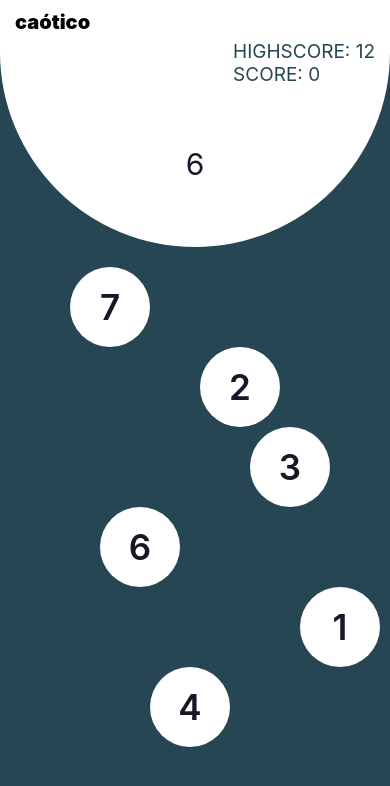
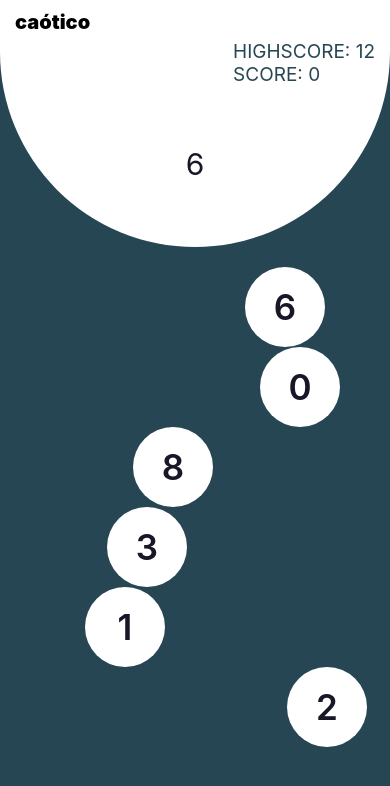
Before and after one commit to yahayaohinoyi/ca-tico, a React Native app: screen / in a window 390 px wide. Shown: the top 786 px of the page. Built offline with nearby package versions, Linux system fonts and the light colour scheme.

Commit message:
I'd try to change my stack to the regular sort

```diff
--- a/App.js
+++ b/App.js
@@ -15,6 +15,8 @@ import {
   Text,
   StatusBar,
 } from 'react-native';
+import {useEffect, useState} from 'react'
+import firebase from 'firebase'
 
 import CustomButton from './components/button'
 import Card from './components/card'
@@ -23,6 +25,33 @@ import Home from './screens/home'
 import GameScreen from './screens/game'
 
 const App: () => React$Node = () => {
+  const [data, setData] = useState({})
+
+
+  useEffect(() => {
+    // const firebaseConfig = {
+    //   apiKey: "AIzaSyApb-7v_tDdCY3unQZgIIaFRizBPlLPwFU",
+    //   authDomain: "caotico-b8650.firebaseapp.com",
+    //   databaseURL: "https://caotico-b8650.firebaseio.com",
+    //   projectId: "caotico-b8650",
+    //   storageBucket: "caotico-b8650.appspot.com",
+    //   messagingSenderId: "785688806738",
+    //   appId: "1:785688806738:web:a322a8ce85ae3f9e49a68b",
+    //   measurementId: "G-3MTKKNNEWJ"
+    // };
+    // if (!firebase.apps.length) {
+    //   firebase.initializeApp(firebaseConfig);
+    // }else{
+    //   firebase.app()
+    // }
+    // firebase.database().ref('arr').on('value', (data)=>{
+    //   console.log(data.toJSON())
+    //   setData(data)
+    // })
+
+  }, [])
+
+
   return (
     <>
       <StatusBar barStyle="dark-content" />
--- /dev/null
+++ b/Rules/fisherYates.js
@@ -0,0 +1,79 @@
+export default class GenerateRandom {
+    constructor(){
+
+        this.outArray = []
+        this.screenSize = 400
+        this.numbers = []
+        this.dimensions = []
+        for (let i = 0; i < this.screenSize; i++){
+            if (i < 10){
+                this.numbers.push(i)
+            }
+            else if(i > 60 && i < 300){
+                this.dimensions.push(i)
+            }
+            else if(i > 300){
+                break
+            }
+        }
+
+    }
+    output(breakPoint){
+        let out = this.fisherShuffle(breakPoint)
+        return out
+    }
+
+    mapOut(arr){
+        let obj = {
+            num: null,
+            id: null,
+            clicked: false,
+            marginLeft: null
+        }
+        for (let i = 0; i < arr[0].length; i++){
+            obj.num = arr[0][i]
+            obj.id = arr[0][i]
+            obj.marginLeft = arr[1][i]
+            this.outArray.push(obj)
+            obj = {
+                num: null,
+                id: null,
+                clicked: false,
+                marginLeft: null
+            }
+        }
+    }
+
+    fisherShuffle(breakPoint){
+        var out = []
+        var nums = this.fisherIteration(this.numbers, breakPoint)
+        var dims = this.fisherIteration(this.dimensions, breakPoint)
+        out.push(nums)
+        out.push(dims)
+        return out
+    }
+
+    fisherIteration(arr, breakPoint){
+        let out = []
+        var point_1 = 0
+        var point_2 = 0
+        while (point_1 < arr.length && point_1 < breakPoint){
+            point_2 = Math.floor(Math.random() * (arr.length - point_1)) + point_1
+            out.push(arr[point_2])
+            let temp = arr[point_1]
+            arr[point_1] = arr[point_2]
+            arr[point_2] = temp
+            point_1 += 1
+        }
+        return out
+    }
+
+}
+
+// let fisher = new GenerateRandom()
+// var out = fisher.output(7)
+// // console.log(out)
+// fisher.mapOut(out)
+
+
+// module.exports = fisher
--- a/Rules/rule.js
+++ b/Rules/rule.js
@@ -1,4 +1,4 @@
-class Stack {
+export default class Stack {
     constructor(){
         this.data = [];
         this.top = 0;
@@ -57,9 +57,3 @@ class Stack {
    }
 
 }
-
-let obj = new Stack()
-
-
-
-module.exports = obj
--- a/components/card.js
+++ b/components/card.js
@@ -9,18 +9,20 @@ import {
   TouchableOpacity
 } from 'react-native';
 import {useState, useEffect} from 'react'
+import * as Animatable from 'react-native-animatable';
+
 
 const Card = (props) => {
 
     return (
       <>
-        <View style = {{marginLeft: props.marginLeft}}>
+        <Animatable.View animation = 'bounceIn' style = {{marginLeft: props.marginLeft}}>
                 <TouchableOpacity style = {props.handleCardStyle} onPress = {props.clickCard}>
                     <Text style = {props.handleTextStyle}>
                         {props.num}
                     </Text>
                 </TouchableOpacity>
-        </View>
+        </Animatable.View>
       </>
     );
 
--- a/package.json
+++ b/package.json
@@ -10,8 +10,10 @@
     "lint": "eslint ."
   },
   "dependencies": {
+    "firebase": "^7.14.6",
     "react": "16.11.0",
-    "react-native": "0.62.2"
+    "react-native": "0.62.2",
+    "react-native-animatable": "^1.3.3"
   },
   "devDependencies": {
     "@babel/core": "^7.6.2",
--- a/screens/game.js
+++ b/screens/game.js
@@ -10,53 +10,22 @@ import {
 } from 'react-native';
 import Card from '../components/card'
 import {useState} from 'react'
-const obj = require('../Rules/rule')
-
+// const obj = require('../Rules/rule')
+import Stack from '../Rules/rule'
+let obj = new Stack()
+import GenerateRandom from '../Rules/fisherYates'
+import * as Animatable from 'react-native-animatable';
 
 const GameScreen = (props) => {
+    var fisher = new GenerateRandom()
+    var out = fisher.output(6)
+    fisher.mapOut(out)
+
 
     const [gameState, setGameState] = useState(false)
     const [score, setScore] = useState(0)
     const [counter, setCounter] = useState(0)
-    const [arr, setArr] = useState([
-        {
-            num : 7,
-            clicked : false,
-            id: 7,
-            marginLeft: 70
-        },
-        {
-            num : 2,
-            clicked : false,
-            id: 2,
-            marginLeft: 200
-        },
-        {
-            num : 3,
-            clicked : false,
-            id: 3,
-            marginLeft: 250
-        },
-        {
-            num : 6,
-            clicked : false,
-            id: 6,
-            marginLeft: 100
-        },
-        {
-            num : 1,
-            clicked : false,
-            id: 1,
-            marginLeft: 300
-        },
-        {
-            num : 4,
-            clicked : false,
-            id: 4,
-            marginLeft: 150
-        }
-
-    ])
+    const [arr, setArr] = useState(fisher.outArray)
 
     const clickCard = (id) => {
         setArr(
@@ -80,16 +49,32 @@ const GameScreen = (props) => {
                 return item
             })
         )
-        if (counter === 5){
+        if (counter === arr.length - 2){
+            fisher = createNewRandomInstance
+
+        }
+        if (counter === arr.length - 1){
             if(gameState && obj.getArr()[obj.getArr().length - 2] < obj.peek() ){
+                setArr(fisher.outArray)
                 setScore(score + 1)
-                alert('yaaay you won the round!!!')
+                // var obj = createNewStackInstance
             }
             else{
                 alert('Lmfao idiot, you cant beat it!!!!')
             }
         }
 
+    }
+    const createNewRandomInstance = () => {
+        var fisher = new GenerateRandom()
+        var out = fisher.output(6)
+        fisher.mapOut(out)
+        return fisher
+    }
+
+    const createNewStackInstance= () => {
+        obj = new Stack()
+        return obj
     }
 
     const handleCardStyle = (clicked) => {
@@ -139,7 +124,7 @@ const GameScreen = (props) => {
                     </View>
                     <View style = {{marginRight: 15, marginTop: 40}}>
                         <Text style = {{color: '#264653', fontSize: 19}}>HIGHSCORE: 12</Text>
-                        <Text style = {{color: '#264653', fontSize: 19}}>SCORE: {score}</Text>
+                        <Animatable.Text animation = 'rubberBand' style = {{color: '#264653', fontSize: 19}}>SCORE: {score}</Animatable.Text>
                     </View>
                 </View>
                 <View style = {{alignItems: 'center'}}>
@@ -150,7 +135,7 @@ const GameScreen = (props) => {
                 {
                 arr.map(comp => {
                     return <Card key = {comp.num}
-                                 num = {comp.num}
+                                 num = {comp.num} r
                                  marginLeft = {comp.marginLeft}
                                  handleCardStyle = {handleCardStyle(comp.clicked)}
                                  handleTextStyle = {handleTextStyle(comp.clicked)}
--- a/screens/home.js
+++ b/screens/home.js
@@ -9,11 +9,11 @@ import {
   TouchableOpacity
 } from 'react-native';
 
+
 import CustomButton from '../components/button'
 
 
 const Home = (props) => {
-
     return (
       <>
         <View style = {{backgroundColor: '#264653', flex: 1}}>
@@ -35,7 +35,7 @@ const Home = (props) => {
                 </View>
                 <View>
                     <Text style = {{fontSize: 25, color: '#FFF'}}>
-                        master 1
+                         master 1
                     </Text>
                 </View>
             </View>
```
Also changed, not shown: 1 other file (tests, documents, lock files or other folders).
